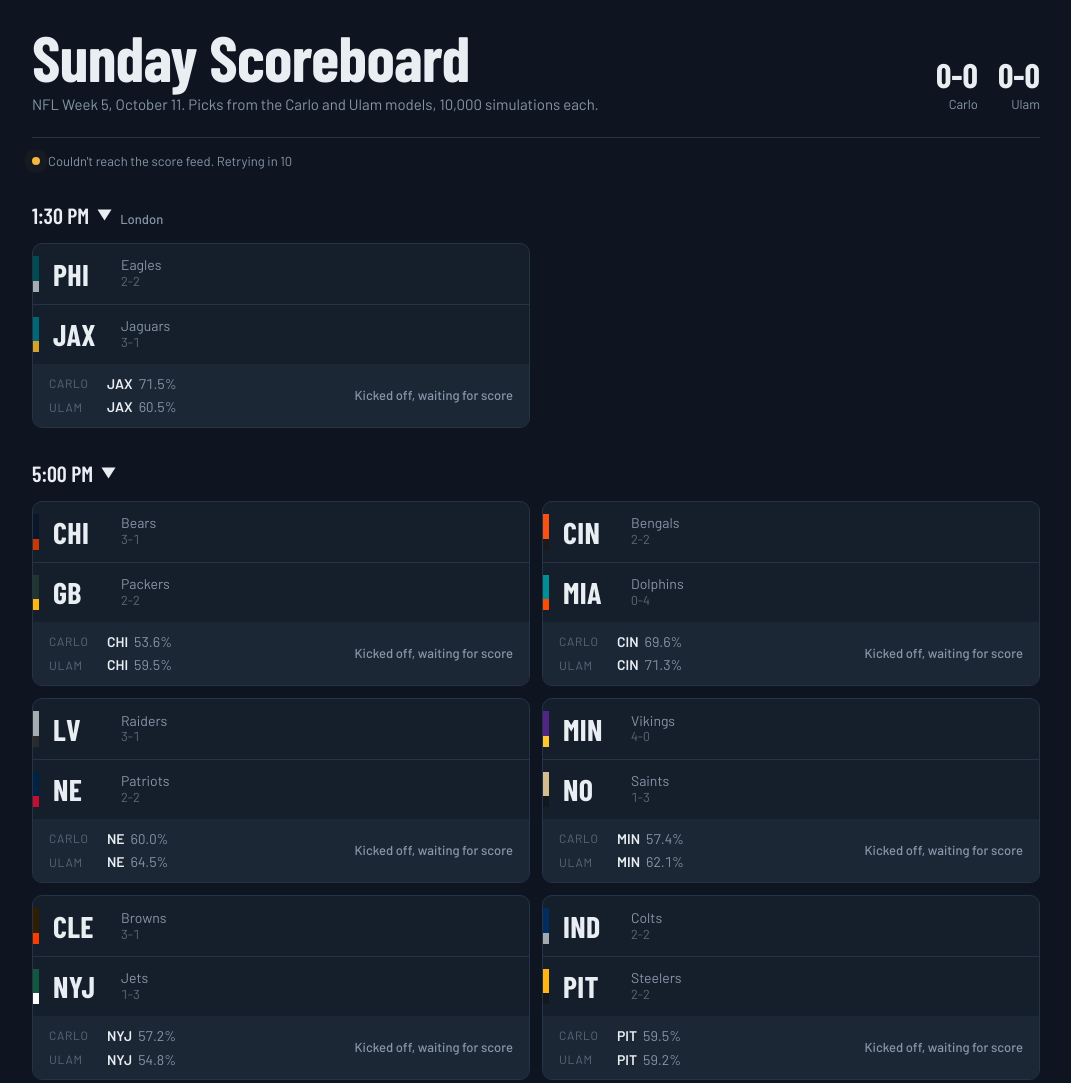
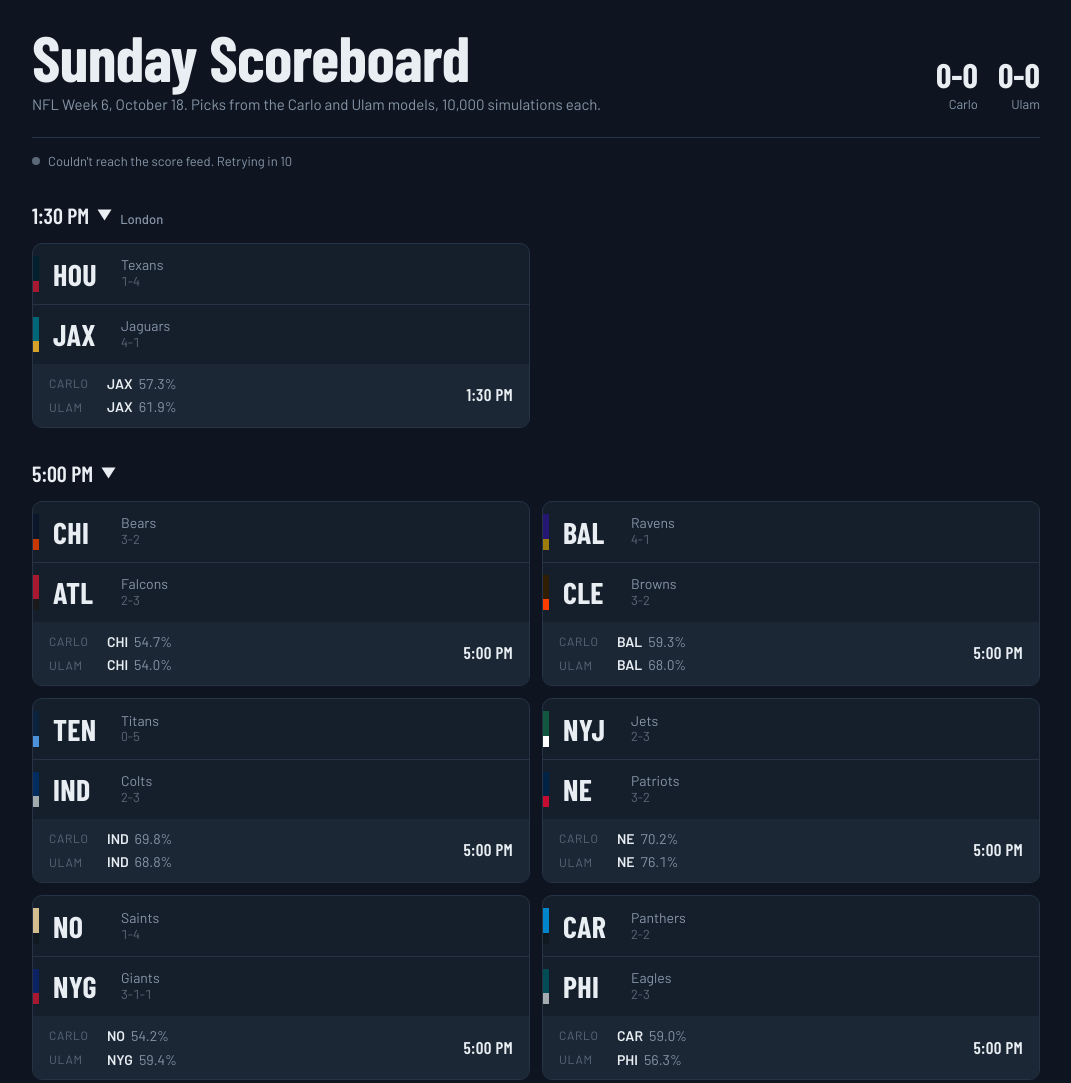
Before and after one commit to sethericson/sundayscoreboard, a plain HTML site: page index.html in a window 1280 px wide. Shown: the top 1083 px of the page, without its empty margins (104-1175 px from the left). Drawn offline with nearby package versions, Linux system fonts and the light colour scheme; no server answers.

Commit message:
Update index.html

```diff
--- a/index.html
+++ b/index.html
@@ -143,7 +143,7 @@
   <header>
     <div>
       <h1>Sunday Scoreboard</h1>
-      <p class="sub">NFL Week 5, October 11. Picks from the Carlo and Ulam models, 10,000 simulations each.</p>
+      <p class="sub">NFL Week 6, October 18. Picks from the Carlo and Ulam models, 10,000 simulations each.</p>
     </div>
     <div class="tally" aria-label="Pick records">
       <div><b id="rec-Carlo">0-0</b><span>Carlo</span></div>
@@ -177,29 +177,28 @@
 // [away, home, kickoff UTC, away win %, home win %, pick]
 // [away, home, kickoff UTC, Carlo away %, Carlo home %, Carlo pick, Ulam away %, Ulam home %, Ulam pick]
 const GAMES=[
-  ["PHI","JAX","2026-10-11T13:30:00Z",28.4,71.5,"JAX",39.5,60.5,"JAX"],
-  ["CHI","GB","2026-10-11T17:00:00Z",53.6,46.1,"CHI",59.5,40.5,"CHI"],
-  ["CIN","MIA","2026-10-11T17:00:00Z",69.6,30.1,"CIN",71.3,28.7,"CIN"],
-  ["LV","NE","2026-10-11T17:00:00Z",39.8,60.0,"NE",35.5,64.5,"NE"],
-  ["MIN","NO","2026-10-11T17:00:00Z",57.4,42.3,"MIN",62.1,37.9,"MIN"],
-  ["CLE","NYJ","2026-10-11T17:00:00Z",42.4,57.2,"NYJ",45.2,54.8,"NYJ"],
-  ["IND","PIT","2026-10-11T17:00:00Z",40.2,59.5,"PIT",40.8,59.2,"PIT"],
-  ["HOU","TEN","2026-10-11T17:00:00Z",69.2,30.5,"HOU",57.1,42.9,"HOU"],
-  ["NYG","WAS","2026-10-11T17:00:00Z",39.7,60.1,"WAS",45.9,54.1,"WAS"],
-  ["DEN","LAC","2026-10-11T20:05:00Z",60.4,39.3,"DEN",47.9,52.1,"LAC"],
-  ["DET","ARI","2026-10-11T20:25:00Z",66.6,33.2,"DET",69.7,30.3,"DET"],
-  ["SF","SEA","2026-10-11T20:25:00Z",40.7,59.0,"SEA",47.8,52.2,"SEA"],
-  ["BAL","ATL","2026-10-12T00:20:00Z",40.6,59.2,"ATL",58.3,41.7,"BAL"]
+  ["HOU","JAX","2026-10-18T13:30:00Z",42.3,57.3,"JAX",38.1,61.9,"JAX"],
+  ["CHI","ATL","2026-10-18T17:00:00Z",54.7,45.1,"CHI",54.0,46.0,"CHI"],
+  ["BAL","CLE","2026-10-18T17:00:00Z",59.3,40.4,"BAL",68.0,32.0,"BAL"],
+  ["TEN","IND","2026-10-18T17:00:00Z",29.9,69.8,"IND",31.2,68.8,"IND"],
+  ["NYJ","NE","2026-10-18T17:00:00Z",29.5,70.2,"NE",23.9,76.1,"NE"],
+  ["NO","NYG","2026-10-18T17:00:00Z",54.2,45.6,"NO",40.6,59.4,"NYG"],
+  ["CAR","PHI","2026-10-18T17:00:00Z",59.0,40.7,"CAR",43.7,56.3,"PHI"],
+  ["PIT","TB","2026-10-18T17:00:00Z",57.1,42.6,"PIT",47.0,53.0,"TB"],
+  ["ARI","LAR","2026-10-18T20:05:00Z",17.3,82.4,"LAR",14.0,86.0,"LAR"],
+  ["LAC","KC","2026-10-18T20:25:00Z",29.2,70.6,"KC",25.1,74.9,"KC"],
+  ["BUF","LV","2026-10-18T20:25:00Z",66.4,33.4,"BUF",64.5,35.5,"BUF"],
+  ["DAL","GB","2026-10-19T00:20:00Z",46.2,53.6,"GB",45.6,54.4,"GB"]
 ].map(g=>({away:g[0],home:g[1],kick:new Date(g[2]),
   models:[{name:"Carlo",ap:g[3],hp:g[4],pick:g[5]},{name:"Ulam",ap:g[6],hp:g[7],pick:g[8]}],
   id:g[0]+"-"+g[1]}));
 
 // Records going into today's games [wins, losses, ties]
 const BASE={
-  ARI:[1,3,0],ATL:[2,2,0],BAL:[3,1,0],BUF:[3,1,0],CAR:[2,2,0],CHI:[3,1,0],CIN:[2,2,0],CLE:[3,1,0],
-  DAL:[2,3,0],DEN:[2,2,0],DET:[2,2,0],GB:[2,2,0],HOU:[0,4,0],IND:[2,2,0],JAX:[3,1,0],KC:[4,0,0],
-  LAC:[0,4,0],LAR:[2,2,0],LV:[3,1,0],MIA:[0,4,0],MIN:[4,0,0],NE:[2,2,0],NO:[1,3,0],NYG:[3,1,0],
-  NYJ:[1,3,0],PHI:[2,2,0],PIT:[2,2,0],SEA:[3,1,0],SF:[4,0,0],TB:[1,4,0],TEN:[0,4,0],WAS:[1,3,0]
+  ARI:[1,4,0],ATL:[2,3,0],BAL:[4,1,0],BUF:[4,1,0],CAR:[2,2,0],CHI:[3,2,0],CIN:[3,2,0],CLE:[3,2,0],
+  DAL:[2,3,0],DEN:[4,2,0],DET:[3,2,0],GB:[3,2,0],HOU:[1,4,0],IND:[2,3,0],JAX:[4,1,0],KC:[4,0,0],
+  LAC:[0,5,0],LAR:[2,3,0],LV:[3,2,0],MIA:[0,5,0],MIN:[5,0,0],NE:[3,2,0],NO:[1,4,0],NYG:[3,1,1],
+  NYJ:[2,3,0],PHI:[2,3,0],PIT:[3,2,0],SEA:[3,3,0],SF:[5,0,0],TB:[1,4,0],TEN:[0,5,0],WAS:[1,3,1]
 };
 const fmtRec=r=>r[0]+"-"+r[1]+(r[2]?"-"+r[2]:"");
 // A team's record after a final: baseline plus this game's result
@@ -370,7 +369,7 @@
 const ab=a=>FIX[a]||a;
 async function poll(){
   try{
-    const r=await fetch(ESPN+"?dates=20261011");
+    const r=await fetch(ESPN+"?dates=20261018");
     if(!r.ok)throw new Error("HTTP "+r.status);
     const j=await r.json();
     const games={};
```
